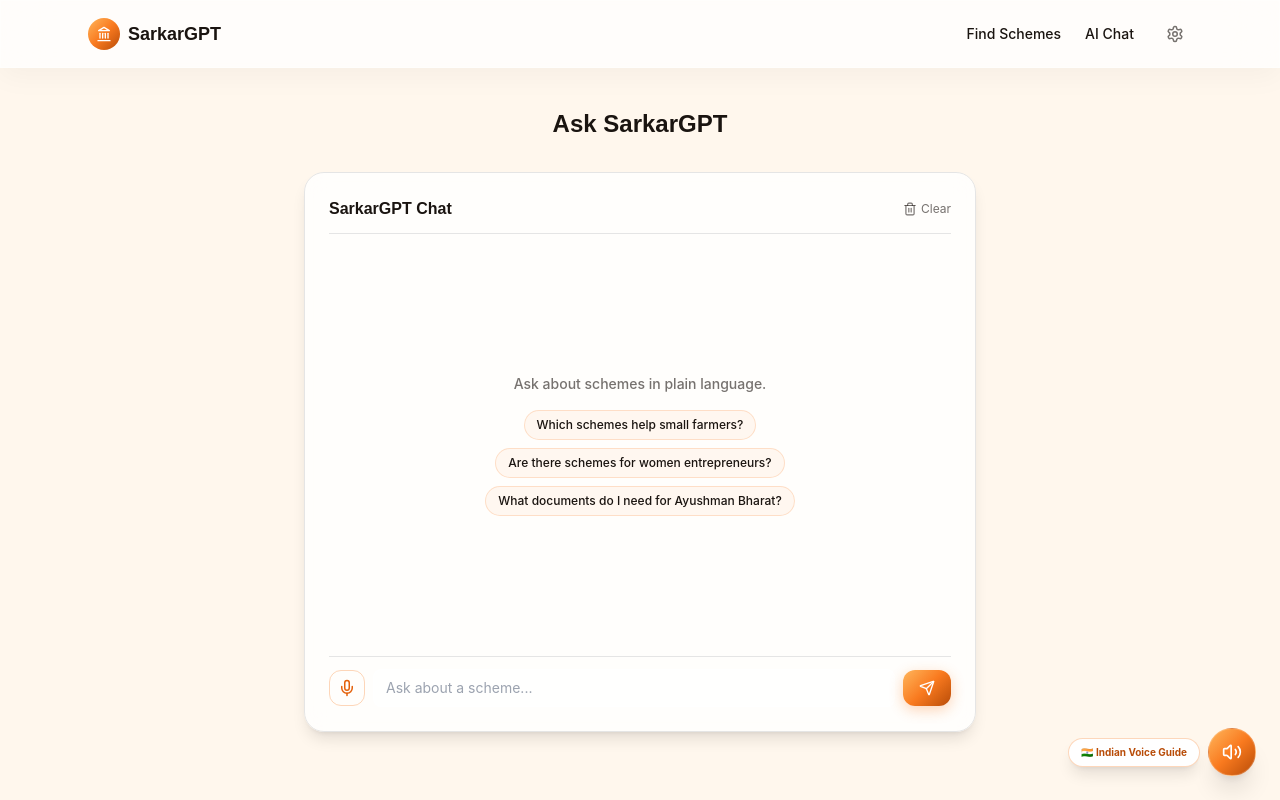
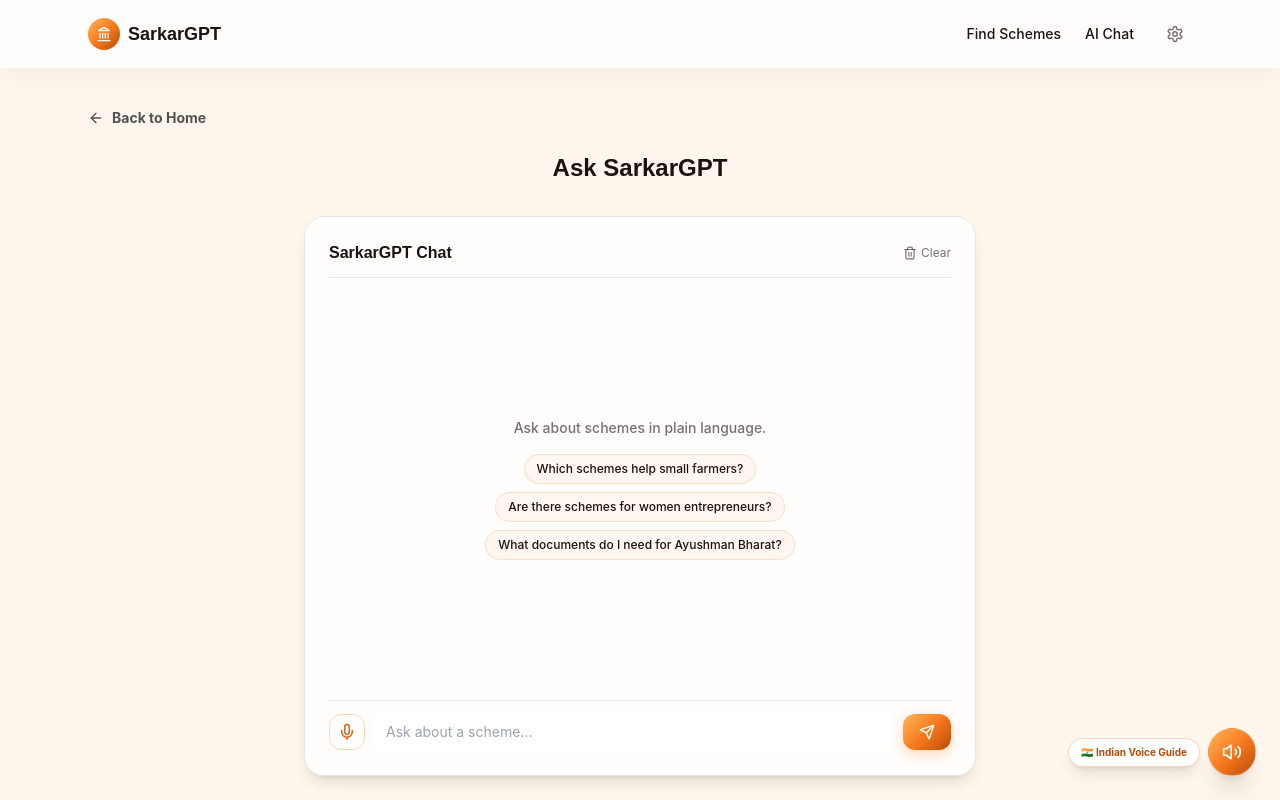
Before and after one commit to Aman-2518/Sarkar-GPT, a Next.js app: page /chat in a window 1280 px wide. Shown: the top 800 px of the page. Built offline with nearby package versions, Linux system fonts and the light colour scheme.

Commit message:
feat: add back to home navigation buttons on chat and scheme finder pages

```diff
--- a/app/chat/page.tsx
+++ b/app/chat/page.tsx
@@ -1,6 +1,8 @@
 "use client";
 
 import dynamic from "next/dynamic";
+import { ArrowLeft } from "lucide-react";
+import Link from "next/link";
 
 // Lazy-loaded so the chat bundle (and its dependencies) only load when this page is visited.
 const ChatWindow = dynamic(() => import("@/components/ChatWindow"), {
@@ -10,9 +12,22 @@
 
 export default function ChatPage() {
   return (
-    <div>
-      <h1 className="mb-8 text-center font-display text-2xl font-bold">Ask SarkarGPT</h1>
-      <ChatWindow />
+    <div className="flex flex-col gap-6">
+      {/* Back Button */}
+      <div className="flex items-center">
+        <Link
+          href="/"
+          className="inline-flex items-center gap-2 text-sm font-bold text-neutral-600 hover:text-saffron-600 dark:text-saffron-300 dark:hover:text-saffron-400 transition-colors group"
+        >
+          <ArrowLeft size={16} className="transform group-hover:-translate-x-1 transition-transform" />
+          Back to Home
+        </Link>
+      </div>
+
+      <div>
+        <h1 className="mb-8 text-center font-display text-2xl font-bold">Ask SarkarGPT</h1>
+        <ChatWindow />
+      </div>
     </div>
   );
 }
--- a/app/find-schemes/page.tsx
+++ b/app/find-schemes/page.tsx
@@ -6,8 +6,9 @@
 import schemesData from "@/data/schemes.json";
 import { filterSchemes } from "@/lib/filterSchemes";
 import { Scheme, UserProfile } from "@/lib/types";
-import { RotateCcw, Bookmark, FileDown, CheckCircle } from "lucide-react";
+import { RotateCcw, Bookmark, FileDown, CheckCircle, ArrowLeft } from "lucide-react";
 import { useLanguage } from "@/lib/languageContext";
+import Link from "next/link";
 
 const schemes = schemesData as Scheme[];
 
@@ -79,6 +80,17 @@
     <div className="relative">
       {/* 1. Main Page Contents (visible on screen, hidden on print via no-print class) */}
       <div className="no-print">
+        {/* Back Button */}
+        <div className="mb-6 flex items-center">
+          <Link
+            href="/"
+            className="inline-flex items-center gap-2 text-sm font-bold text-neutral-600 hover:text-saffron-600 dark:text-saffron-300 dark:hover:text-saffron-400 transition-colors group"
+          >
+            <ArrowLeft size={16} className="transform group-hover:-translate-x-1 transition-transform" />
+            Back to Home
+          </Link>
+        </div>
+
         <div className="mb-8 flex flex-col sm:flex-row sm:items-center justify-between gap-4">
           <div>
             <h1 className="font-display text-3xl font-bold leading-tight">
```
